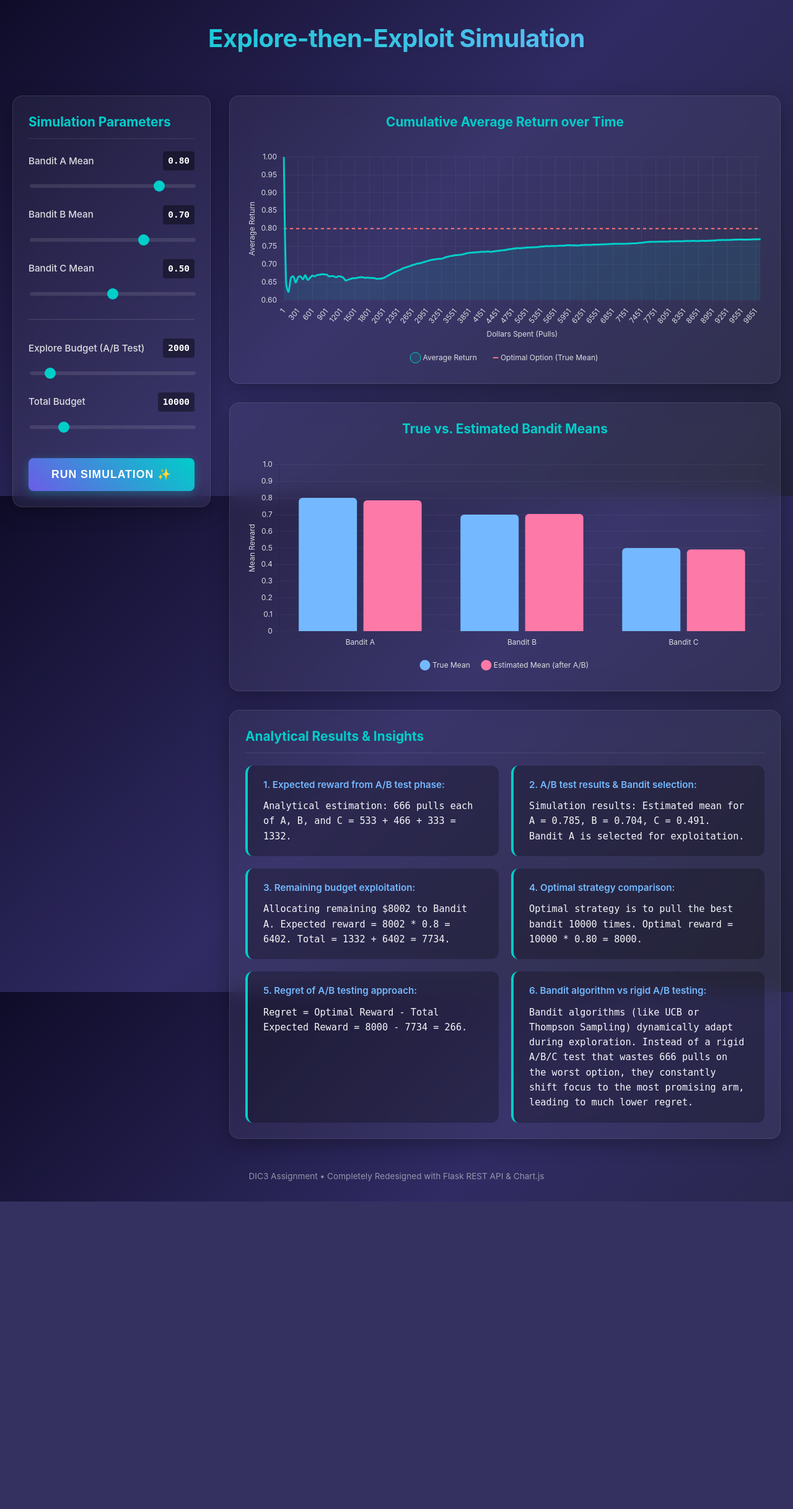
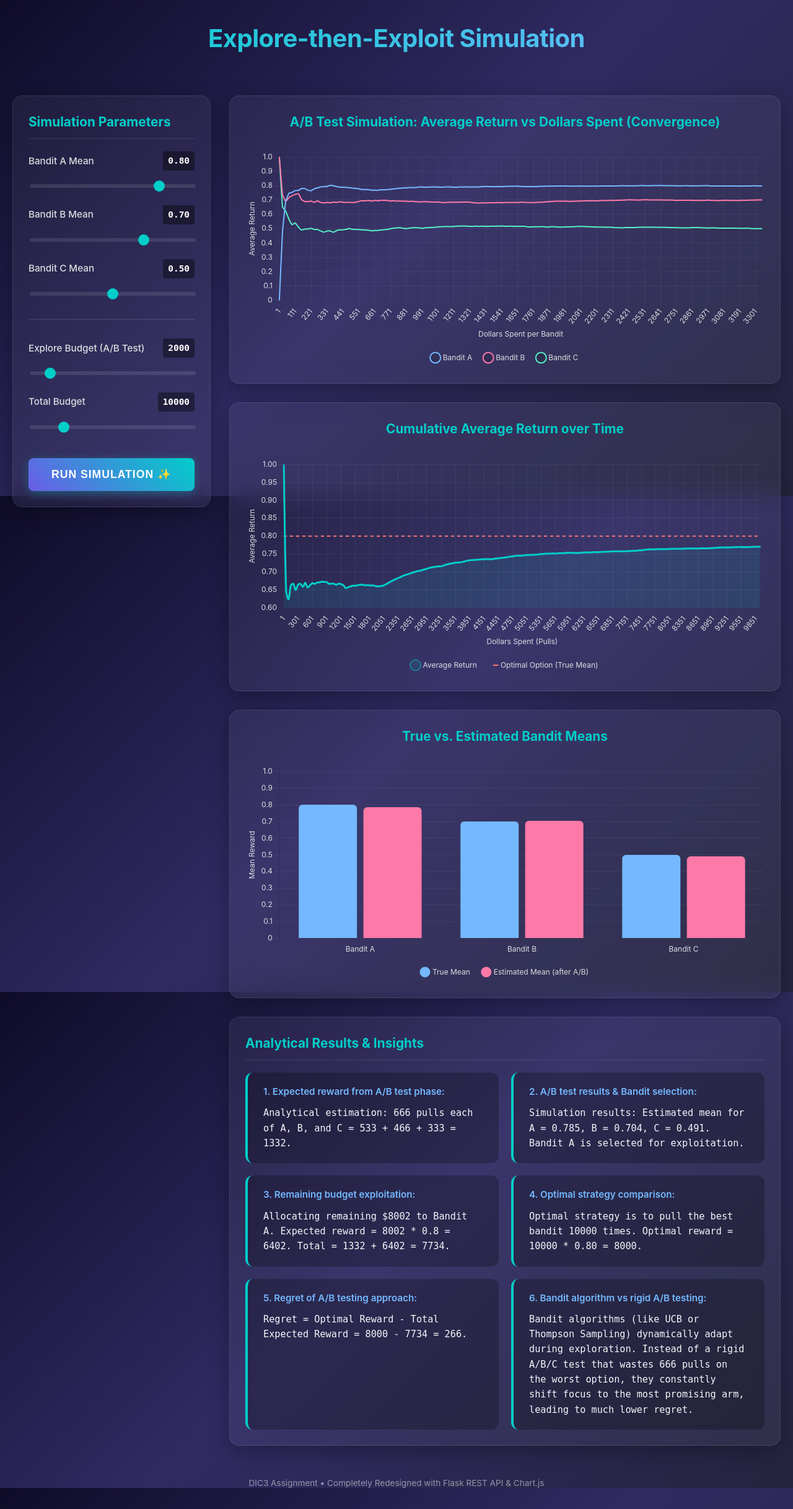
Before and after one commit to CJohnLin/DIC3, a Flask app: page / in a window 1280 px wide. Shown: the whole page at 62% size. Before the commit the page ends 1938 px from the top, so only its background shows below. Run offline with Flask 3, Linux system fonts and the light colour scheme.

Commit message:
feat: add convergence line chart for individual bandits

```diff
--- a/app.py
+++ b/app.py
@@ -29,7 +29,7 @@ def simulate():
     est_C = float(np.mean(rewards_C))
 
     estimates = {'A': est_A, 'B': est_B, 'C': est_C}
-    winner = max(estimates, key=estimates.get)
+    winner = max(estimates.keys(), key=lambda k: estimates[k])
 
     remaining_budget = total_budget - (pulls_per_arm * 3)
     expected_explore_reward = pulls_per_arm * means['A'] + pulls_per_arm * means['B'] + pulls_per_arm * means['C']
@@ -64,6 +64,22 @@ def simulate():
     for idx in indices:
         avg_returns.append(float(cumulative_rewards[idx-1] / idx))
 
+    # --- New: Convergence of each bandit independently for 3333 pulls ---
+    convergence_pulls = total_budget // 3
+    conv_A = np.cumsum(np.random.binomial(1, means['A'], convergence_pulls)) / np.arange(1, convergence_pulls + 1)
+    conv_B = np.cumsum(np.random.binomial(1, means['B'], convergence_pulls)) / np.arange(1, convergence_pulls + 1)
+    conv_C = np.cumsum(np.random.binomial(1, means['C'], convergence_pulls)) / np.arange(1, convergence_pulls + 1)
+
+    c_step = max(1, convergence_pulls // 150)
+    c_indices = list(range(1, convergence_pulls + 1, c_step))
+    if convergence_pulls not in c_indices:
+        c_indices.append(convergence_pulls)
+
+    cv_A = [float(conv_A[i-1]) for i in c_indices]
+    cv_B = [float(conv_B[i-1]) for i in c_indices]
+    cv_C = [float(conv_C[i-1]) for i in c_indices]
+    # -------------------------------------------------------------------
+
     # Generate answers text
     ans1 = f"Analytical estimation: {pulls_per_arm} pulls each of A, B, and C = {pulls_per_arm * means['A']:.0f} + {pulls_per_arm * means['B']:.0f} + {pulls_per_arm * means['C']:.0f} = {expected_explore_reward:.0f}."
     ans2 = f"Simulation results: Estimated mean for A = {est_A:.3f}, B = {est_B:.3f}, C = {est_C:.3f}. Bandit {winner} is selected for exploitation."
@@ -78,6 +94,10 @@ def simulate():
         'est_means': [est_A, est_B, est_C],
         'chart_x': indices,
         'chart_y': avg_returns,
+        'conv_x': c_indices,
+        'conv_A': cv_A,
+        'conv_B': cv_B,
+        'conv_C': cv_C,
         'winner': winner,
         'optimal_mean': max(means.values()),
         'explore_budget': explore_budget
--- a/templates/index.html
+++ b/templates/index.html
@@ -228,8 +228,14 @@
             <button class="btn-run" onclick="runSimulation()">Run Simulation ✨</button>
         </div>
 
-        <!-- Dashboard Panel -->
         <div class="dashboard" id="dash">
+
+            <div class="glass-panel">
+                <h2 style="border: none; text-align: center;">A/B Test Simulation: Average Return vs Dollars Spent (Convergence)</h2>
+                <div class="chart-container">
+                    <canvas id="convChart"></canvas>
+                </div>
+            </div>
 
             <div class="glass-panel">
                 <h2 style="border: none; text-align: center;">Cumulative Average Return over Time</h2>
@@ -301,9 +307,29 @@
         Chart.defaults.color = '#dcdde1';
         Chart.defaults.font.family = "'Inter', system-ui, sans-serif";
 
-        let lineChart, barChart;
+        let lineChart, barChart, convChart;
 
         function initCharts() {
+            const ctxConv = document.getElementById('convChart').getContext('2d');
+            convChart = new Chart(ctxConv, {
+                type: 'line',
+                data: { labels: [], datasets: [] },
+                options: {
+                    responsive: true, maintainAspectRatio: false,
+                    animation: { duration: 1000, easing: 'easeOutQuart' },
+                    interaction: { mode: 'index', intersect: false },
+                    elements: { point: { radius: 0, hitRadius: 10 }, line: { tension: 0.1, borderWidth: 2 } },
+                    plugins: {
+                        legend: { position: 'bottom', labels: { usePointStyle: true, padding: 20 } },
+                        tooltip: { backgroundColor: 'rgba(15, 12, 41, 0.9)', titleFont: {size: 14}, padding: 12, cornerRadius: 8 }
+                    },
+                    scales: {
+                        x: { grid: { color: 'rgba(255,255,255,0.05)' }, title: {display: true, text: 'Dollars Spent per Bandit'} },
+                        y: { grid: { color: 'rgba(255,255,255,0.05)' }, title: {display: true, text: 'Average Return'} }
+                    }
+                }
+            });
+
             const ctxLine = document.getElementById('lineChart').getContext('2d');
             lineChart = new Chart(ctxLine, {
                 type: 'line',
@@ -421,6 +447,30 @@
                 ];
                 barChart.update();
 
+                // Update Convergence Chart
+                convChart.data.labels = data.conv_x;
+                convChart.data.datasets = [
+                    {
+                        label: 'Bandit A',
+                        data: data.conv_A,
+                        borderColor: '#74b9ff',
+                        borderWidth: 2
+                    },
+                    {
+                        label: 'Bandit B',
+                        data: data.conv_B,
+                        borderColor: '#fd79a8',
+                        borderWidth: 2
+                    },
+                    {
+                        label: 'Bandit C',
+                        data: data.conv_C,
+                        borderColor: '#55efc4',
+                        borderWidth: 2
+                    }
+                ];
+                convChart.update();
+
             } catch (err) {
                 console.error(err);
                 alert('Simulation failed. Check console.');
```
